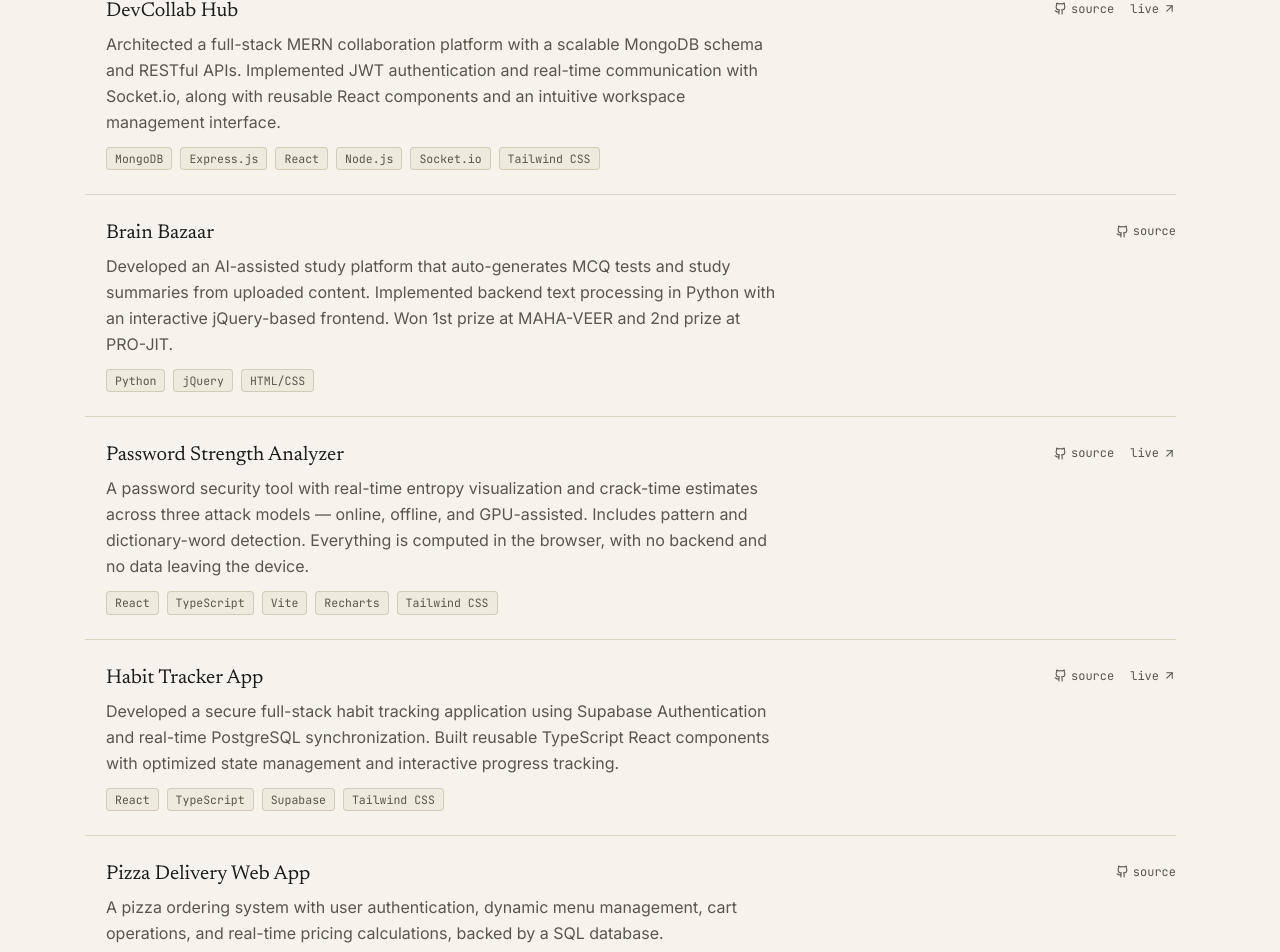
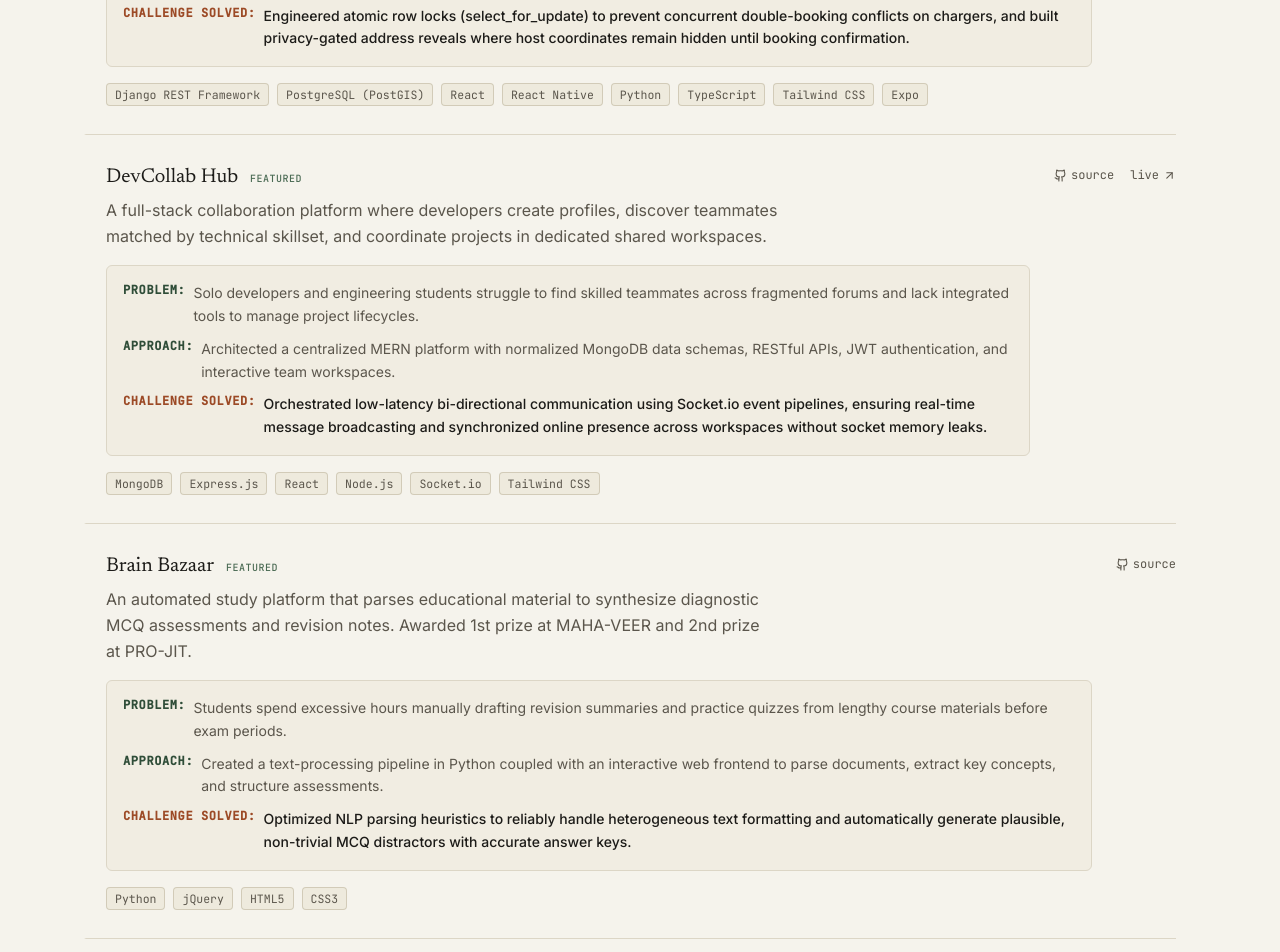
Before and after one commit to 18sahhhilll/Portfolio-Main, a React (Vite) app: page / in a window 1280 px wide. Shown: the part 2880-3832 px from the top of the page. Built offline with nearby package versions, Linux system fonts and the light colour scheme; the HTML template or start-up script is replaced by a standard one.

Commit message:
feat: add Problem-Approach-Tech-Challenge breakdown to all projects

```diff
--- a/src/components/ui/ProjectRow.tsx
+++ b/src/components/ui/ProjectRow.tsx
@@ -8,17 +8,50 @@ const linkStyles =
 export default function ProjectRow({ project }: { project: Project }) {
   return (
     <article
-      className="group -ml-4 border-b border-l-2 border-l-transparent border-line py-6 pl-4 transition-colors
+      className="group -ml-4 border-b border-l-2 border-l-transparent border-line py-7 pl-4 transition-colors
                  duration-150 first:pt-0 last:border-b-0 hover:border-l-pine hover:bg-paper-alt/40
                  focus-within:border-l-pine sm:-ml-5 sm:pl-5"
     >
       <div className="flex flex-col gap-3 sm:flex-row sm:items-start sm:justify-between sm:gap-6">
         <div className="flex-1">
-          <h3 className="font-serif text-xl text-ink transition-colors group-hover:text-pine">
-            {project.title}
-          </h3>
+          <div className="flex items-baseline gap-3">
+            <h3 className="font-serif text-xl text-ink transition-colors group-hover:text-pine">
+              {project.title}
+            </h3>
+            {project.featured && (
+              <span className="font-mono text-[10px] uppercase tracking-wider text-pine-dim font-medium">
+                Featured
+              </span>
+            )}
+          </div>
           <p className="mt-1.5 max-w-prose leading-relaxed text-ink-soft">{project.description}</p>
-          <div className="mt-3 flex flex-wrap gap-2">
+
+          {project.breakdown && (
+            <div className="mt-4 space-y-2.5 rounded-md border border-line bg-paper-alt/60 p-4 text-xs sm:text-sm">
+              <div className="flex flex-col gap-1 sm:flex-row sm:gap-2">
+                <span className="font-mono text-xs font-semibold uppercase tracking-wider text-pine shrink-0">
+                  Problem:
+                </span>
+                <span className="text-ink-soft leading-relaxed">{project.breakdown.problem}</span>
+              </div>
+              <div className="flex flex-col gap-1 sm:flex-row sm:gap-2">
+                <span className="font-mono text-xs font-semibold uppercase tracking-wider text-pine shrink-0">
+                  Approach:
+                </span>
+                <span className="text-ink-soft leading-relaxed">{project.breakdown.approach}</span>
+              </div>
+              <div className="flex flex-col gap-1 sm:flex-row sm:gap-2">
+                <span className="font-mono text-xs font-semibold uppercase tracking-wider text-rust shrink-0">
+                  Challenge Solved:
+                </span>
+                <span className="text-ink font-medium leading-relaxed">
+                  {project.breakdown.challenge}
+                </span>
+              </div>
+            </div>
+          )}
+
+          <div className="mt-4 flex flex-wrap gap-2">
             {project.tech.map((t) => (
               <Tag key={t}>{t}</Tag>
             ))}
--- a/src/data/projects.ts
+++ b/src/data/projects.ts
@@ -1,8 +1,15 @@
+export interface ProjectBreakdown {
+  problem: string;
+  approach: string;
+  challenge: string;
+}
+
 export interface Project {
   id: number;
   title: string;
   summary: string;
   description: string;
+  breakdown?: ProjectBreakdown;
   tech: string[];
   github?: string;
   demo?: string;
@@ -16,7 +23,15 @@ export const projects: Project[] = [
     summary:
       "Community-powered emergency EV charging discovery platform connecting drivers to verified private hosts.",
     description:
-      "Full-stack emergency EV charging discovery platform for India featuring a Django REST Framework API, JWT auth, role-based permissions, and PostGIS geospatial nearby search. Implemented a transactional booking state machine with atomic row locks to prevent double-booking and privacy-gated address reveals; shipped both React web and React Native mobile clients.",
+      "A full-stack emergency EV charging discovery platform connecting stranded electric vehicle drivers with verified private hosts in Pune. Shipped as a monorepo featuring a Django REST backend, React web portal, and Expo React Native mobile client.",
+    breakdown: {
+      problem:
+        "Stranded EV drivers facing battery depletion lack emergency charging access, while private residential charger owners underutilize equipment due to safety and privacy concerns.",
+      approach:
+        "Built a peer-to-peer discovery and dispatch engine matching drivers by connector compatibility and driving radius, backed by interactive OpenAPI documentation and cross-platform clients.",
+      challenge:
+        "Engineered atomic row locks (select_for_update) to prevent concurrent double-booking conflicts on chargers, and built privacy-gated address reveals where host coordinates remain hidden until booking confirmation.",
+    },
     tech: [
       "Django REST Framework",
       "PostgreSQL (PostGIS)",
@@ -35,7 +50,15 @@ export const projects: Project[] = [
     title: "DevCollab Hub",
     summary: "A collaboration platform for developers to find teammates by skill and ship together.",
     description:
-      "Architected a full-stack MERN collaboration platform with a scalable MongoDB schema and RESTful APIs. Implemented JWT authentication and real-time communication with Socket.io, along with reusable React components and an intuitive workspace management interface.",
+      "A full-stack collaboration platform where developers create profiles, discover teammates matched by technical skillset, and coordinate projects in dedicated shared workspaces.",
+    breakdown: {
+      problem:
+        "Solo developers and engineering students struggle to find skilled teammates across fragmented forums and lack integrated tools to manage project lifecycles.",
+      approach:
+        "Architected a centralized MERN platform with normalized MongoDB data schemas, RESTful APIs, JWT authentication, and interactive team workspaces.",
+      challenge:
+        "Orchestrated low-latency bi-directional communication using Socket.io event pipelines, ensuring real-time message broadcasting and synchronized online presence across workspaces without socket memory leaks.",
+    },
     tech: ["MongoDB", "Express.js", "React", "Node.js", "Socket.io", "Tailwind CSS"],
     github: "https://github.com/18sahhhilll/DevCollab",
     demo: "https://developer-collaboration-hub.vercel.app/",
@@ -46,8 +69,16 @@ export const projects: Project[] = [
     title: "Brain Bazaar",
     summary: "An AI-assisted study platform — 1st prize at MAHA-VEER, runner-up at PRO-JIT.",
     description:
-      "Developed an AI-assisted study platform that auto-generates MCQ tests and study summaries from uploaded content. Implemented backend text processing in Python with an interactive jQuery-based frontend. Won 1st prize at MAHA-VEER and 2nd prize at PRO-JIT.",
-    tech: ["Python", "jQuery", "HTML/CSS"],
+      "An automated study platform that parses educational material to synthesize diagnostic MCQ assessments and revision notes. Awarded 1st prize at MAHA-VEER and 2nd prize at PRO-JIT.",
+    breakdown: {
+      problem:
+        "Students spend excessive hours manually drafting revision summaries and practice quizzes from lengthy course materials before exam periods.",
+      approach:
+        "Created a text-processing pipeline in Python coupled with an interactive web frontend to parse documents, extract key concepts, and structure assessments.",
+      challenge:
+        "Optimized NLP parsing heuristics to reliably handle heterogeneous text formatting and automatically generate plausible, non-trivial MCQ distractors with accurate answer keys.",
+    },
+    tech: ["Python", "jQuery", "HTML5", "CSS3"],
     github: "https://github.com/SturdyKnight/brainbazaar",
     featured: true,
   },
@@ -56,7 +87,15 @@ export const projects: Project[] = [
     title: "Password Strength Analyzer",
     summary: "A privacy-first password auditing tool that runs entirely client-side.",
     description:
-      "A password security tool with real-time entropy visualization and crack-time estimates across three attack models — online, offline, and GPU-assisted. Includes pattern and dictionary-word detection. Everything is computed in the browser, with no backend and no data leaving the device.",
+      "A client-side security auditing tool offering real-time entropy calculation, pattern-matching inspection, and hardware-specific crack-time estimation across multiple attack vectors.",
+    breakdown: {
+      problem:
+        "Most password audit tools rely on superficial length checks or risk user security by sending plaintext credentials over networks to external validation servers.",
+      approach:
+        "Engineered a zero-network, 100% in-browser evaluator computing Shannon entropy, common dictionary matches, and substitution detection in real time.",
+      challenge:
+        "Accurately modeled attack surface algorithms across three distinct threat scenarios (online throttled, offline single-core, and distributed GPU hashcat rigs) entirely within client memory with zero latency.",
+    },
     tech: ["React", "TypeScript", "Vite", "Recharts", "Tailwind CSS"],
     github: "https://github.com/18sahhhilll/password-strength-analyzer-main",
     demo: "https://password-strength-analyzer-main.vercel.app/",
@@ -66,8 +105,16 @@ export const projects: Project[] = [
     title: "Habit Tracker App",
     summary: "A habit tracker built for a college project brief, with live sync via Supabase.",
     description:
-      "Developed a secure full-stack habit tracking application using Supabase Authentication and real-time PostgreSQL synchronization. Built reusable TypeScript React components with optimized state management and interactive progress tracking.",
-    tech: ["React", "TypeScript", "Supabase", "Tailwind CSS"],
+      "A habit-tracking application featuring dynamic streak analytics, real-time database synchronization, and responsive progress dashboards.",
+    breakdown: {
+      problem:
+        "Habit trackers frequently experience data divergence between local and remote state when users log streaks across multiple devices.",
+      approach:
+        "Built a modular React architecture backed by Supabase Authentication and real-time PostgreSQL synchronization with optimistic state updates.",
+      challenge:
+        "Designed PostgreSQL Row Level Security (RLS) policies guaranteeing multi-tenant isolation, combined with optimistic local state dispatch to eliminate visual stutter during offline-to-online reconciliation.",
+    },
+    tech: ["React", "TypeScript", "Supabase", "PostgreSQL", "Tailwind CSS"],
     github: "https://github.com/18sahhhilll/RoutineX-Main",
     demo: "https://routine-x-main.vercel.app/",
   },
@@ -76,8 +123,16 @@ export const projects: Project[] = [
     title: "Pizza Delivery Web App",
     summary: "A full-stack ordering system with auth, cart logic, and live pricing.",
     description:
-      "A pizza ordering system with user authentication, dynamic menu management, cart operations, and real-time pricing calculations, backed by a SQL database.",
-    tech: ["C#", "ASP.NET", "SQL", "HTML/CSS"],
+      "An end-to-end food ordering platform featuring role-based authentication, dynamic catalogue administration, relational cart state, and order tracking.",
+    breakdown: {
+      problem:
+        "E-commerce ordering portals are prone to client-side cart tampering, inconsistent total calculation during promotions, and abandoned database writes.",
+      approach:
+        "Architected an enterprise ASP.NET backend utilizing transactional relational schemas across SQL databases (Oracle & MySQL) for atomic checkout workflows.",
+      challenge:
+        "Enforced strict server-side price reconciliation and atomic database transaction boundaries to prevent price manipulation and maintain inventory integrity under concurrent checkout requests.",
+    },
+    tech: ["C#", "ASP.NET", "SQL", "HTML5", "CSS3"],
     github: "https://github.com/18sahhhilll/Razor-Pizza",
   },
 ];
```
